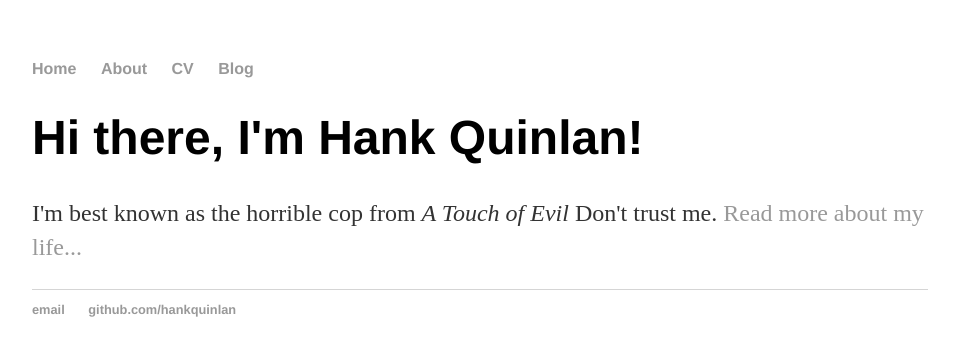
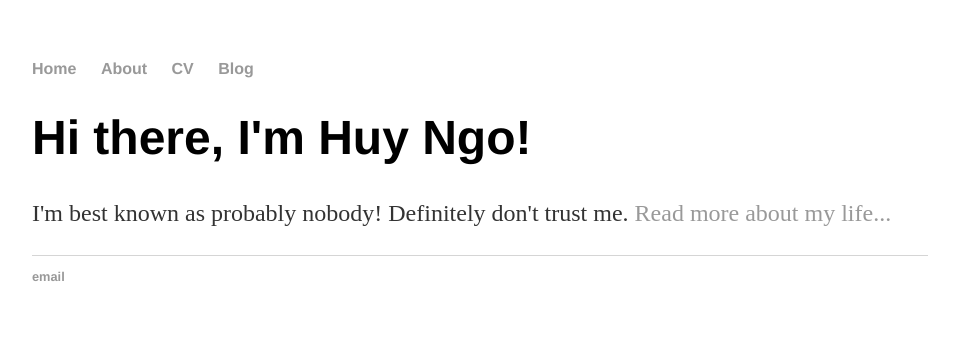
Before and after one commit to hngo4619/hngo4619.github.io, a plain HTML site: page index.html in a window 1280 px wide. Shown: the whole page, without its empty margins (160-1119 px from the left). Drawn offline with Linux system fonts and the light colour scheme.

Commit message:
Update index.html

```diff
--- a/index.html
+++ b/index.html
@@ -1,7 +1,7 @@
 <!DOCTYPE html>
 <html>
 	<head>
-		<title>Hank Quinlan, Horrible Cop</title>
+		<title>Huy Ngo</title>
 		<!-- link to main stylesheet -->
 		<link rel="stylesheet" type="text/css" href="/css/main.css">
 	</head>
@@ -16,14 +16,13 @@
 		</nav>
 		<div class="container">
     		<div class="blurb">
-        		<h1>Hi there, I'm Hank Quinlan!</h1>
-				<p>I'm best known as the horrible cop from <em>A Touch of Evil</em> Don't trust me. <a href="/about">Read more about my life...</a></p>
+        		<h1>Hi there, I'm Huy Ngo!</h1>
+				<p>I'm best known as probably nobody! Definitely don't trust me. <a href="/about">Read more about my life...</a></p>
     		</div><!-- /.blurb -->
 		</div><!-- /.container -->
 		<footer>
     		<ul>
-        		<li><a href="mailto:hankquinlanhub@gmail.com">email</a></li>
-        		<li><a href="https://github.com/hankquinlan">github.com/hankquinlan</a></li>
+        		<li><a href="mailto:hngo4619@outlook.com">email</a></li>
 			</ul>
 		</footer>
 	</body>
```
